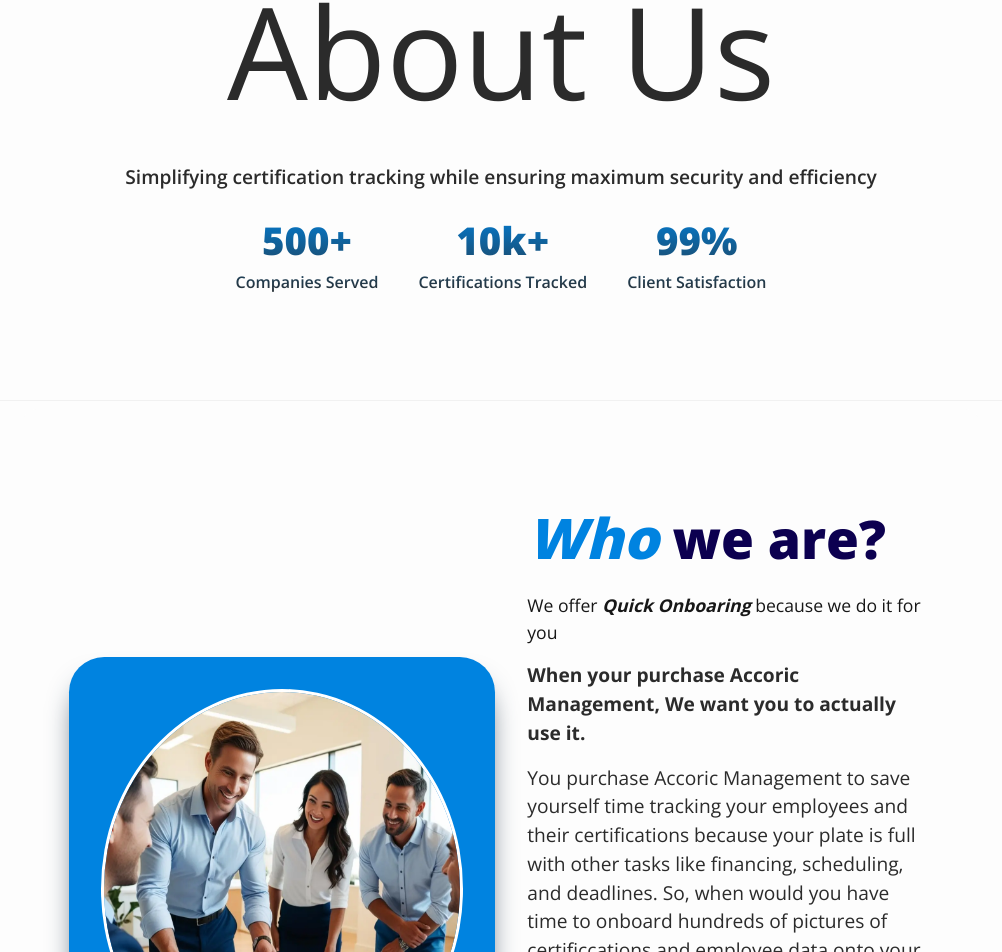
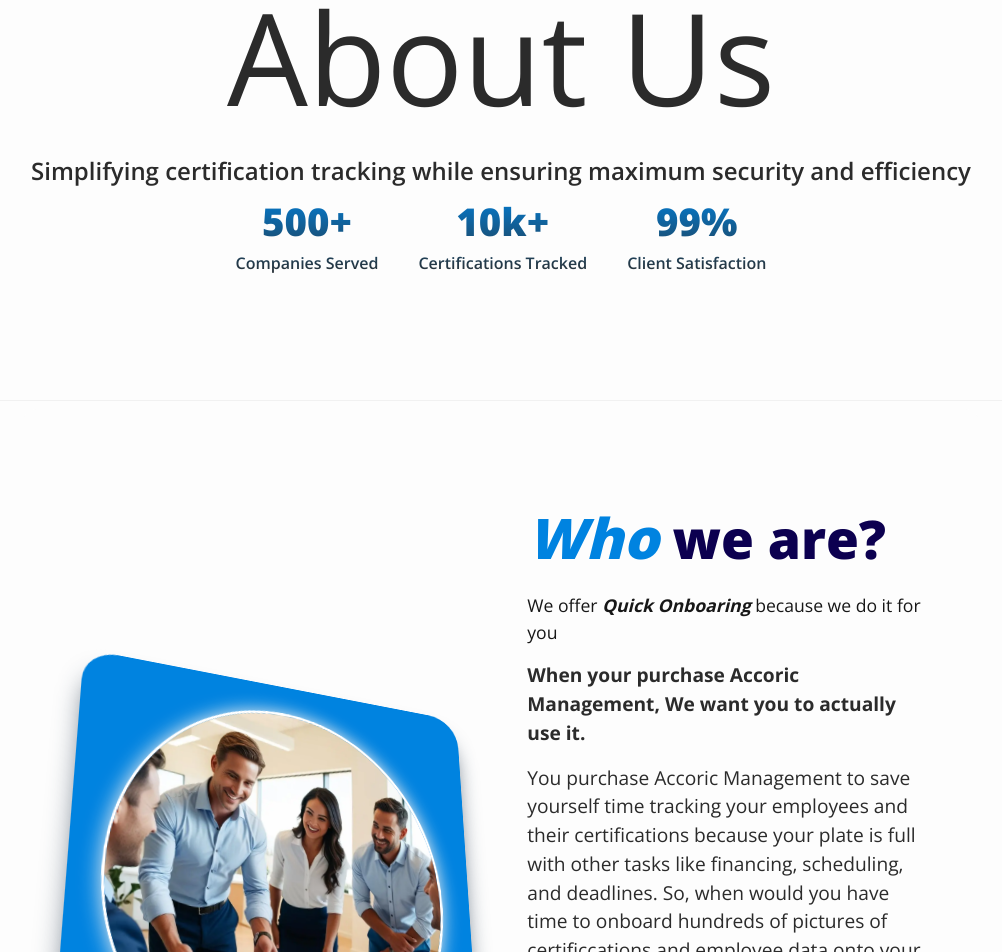
Before and after one commit to fastlinesafetytraining/accoric, a Next.js app: page /about-us in a window 1280 px wide. Shown: the part 164-1116 px from the top of the page, without its empty margins (139-1141 px from the left). Built offline with nearby package versions, Linux system fonts and the light colour scheme.

Commit message:
Refined About Us page styles by updating subtitle font size and alignment, enhancing image container transformations, and adding box shadows for improved visual appeal. Adjusted animation keyframes for smoother transitions.

```diff
--- a/app/styles/aboutUs.module.scss
+++ b/app/styles/aboutUs.module.scss
@@ -63,10 +63,11 @@
     justify-content: center;
     align-items: center;
   }
-  &__subtitle {
-    font-size: clamp(1.5rem, 2vw, 2rem);
+  p.aboutUs__hero__subtitle {
+    max-width: 90vw;
+    margin: 0 auto;
+    font-size: clamp(1.25rem, 3vw, 1.5rem);
     font-weight: 600;
-    margin-left: 10%;
   }
   &__stats {
     display: flex;
@@ -120,6 +121,7 @@
       border: 3px solid #fff;
       height: 400px;
       width: 400px;
+      box-shadow: 0 0 20px 0 #eee;
       @media (max-width: v.$mobile-breakpoint) {
         height: 250px;
         width: 250px;
@@ -136,13 +138,13 @@
 }
 
 .aboutUs__bio__imageContainer {
-  // transform: perspective(1000px) rotateX(20deg) rotateY(20deg);
+  transform: perspective(1000px) rotateX(20deg) rotateY(20deg);
   animation: transform3dLeft ease-in-out;
   animation-timeline: view();
   animation-range: 10% 80%;
 }
 .aboutUs__promise__imageContainer {
-  // transform: perspective(1000px) rotateX(20deg) rotateY(-20deg);
+  transform: perspective(1000px) rotateX(20deg) rotateY(-20deg);
   animation: transform3dRight ease-in-out;
   animation-timeline: view();
   animation-range: 10% 80%;
@@ -221,25 +223,21 @@
 }
 
 @keyframes transform3dLeft {
-  0%, 100% {
-    transform: perspective(1000px) rotateX(0deg) rotateY(0deg);
-  }
-  25% {
+  from {
     transform: perspective(1000px) rotateX(20deg) rotateY(20deg);
   }
-  50% {
-    transform: perspective(1000px) rotateX(20deg) rotateY(-20deg);
+
+  to {
+    transform: perspective(1000px) rotateX(0deg) rotateY(0deg);
   }
 }
 
 @keyframes transform3dRight {
-  0%, 100% {
+  from {
+    transform: perspective(1000px) rotateX(20deg) rotateY(-20deg);
+  }
+
+  to {
     transform: perspective(1000px) rotateX(0deg) rotateY(0deg);
   }
-  25% {
-    transform: perspective(1000px) rotateX(20deg) rotateY(-20deg);
-  }
-  75% {
-    transform: perspective(1000px) rotateX(20deg) rotateY(20deg);
-  }
 }
```
